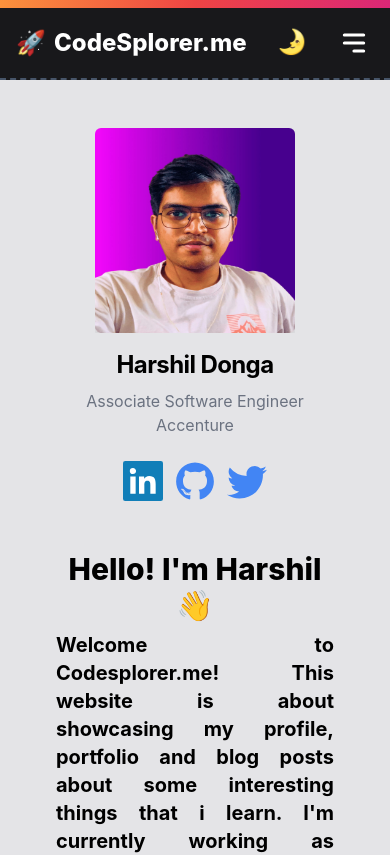
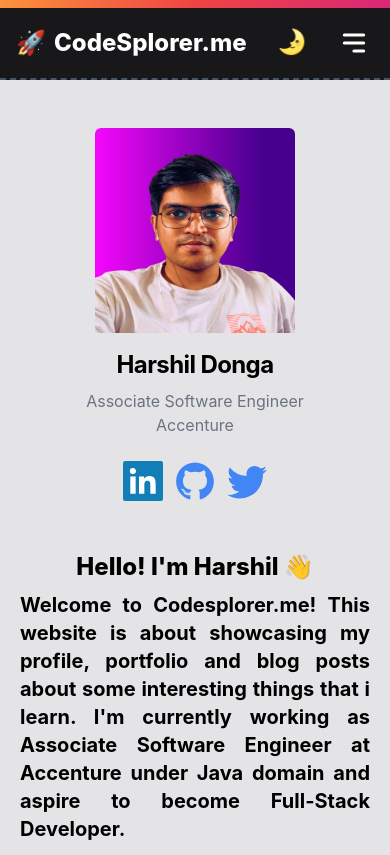
Before and after one commit to Harshil2120/CODESPLORER-PROJECT, a Next.js app: page /About in a window 390 px wide. Shown: the top 855 px of the page. Built offline with nearby package versions, Linux system fonts and the light colour scheme.

Commit message:
finished about page

```diff
--- a/pages/About.js
+++ b/pages/About.js
@@ -39,7 +39,7 @@ export default function About() {
         />
         <title>CodeSplorer | About</title>
       </Head>
-      <div className='divide-y pt-24 px-14'>
+      <div className='divide-y pt-24 px-5 md:px-14'>
         <div className='items-start space-y-2 xl:grid xl:grid-cols-3 xl:gap-x-4 xl:space-y-0'>
           <div className='flex flex-col items-center pt-8'>
             <Image
@@ -110,7 +110,7 @@ export default function About() {
             </div>
           </div>
           <div className='prose max-w-5xl pt-8 pb-8 dark:prose-dark xl:col-span-2'>
-            <h1 className='text-3xl text-center md:text-justify xl:text-3xl py-1 font-extrabold lg:text-3xl '>
+            <h1 className='text-2xl text-center md:text-justify xl:text-3xl py-1 font-extrabold lg:text-3xl '>
               <span>Hello! I&apos;m Harshil 👋</span>
             </h1>
             <h3 className='text-xl xl:text-xl text-justify md:text-justify lg:text-xl py-1 font-bold '>
```
